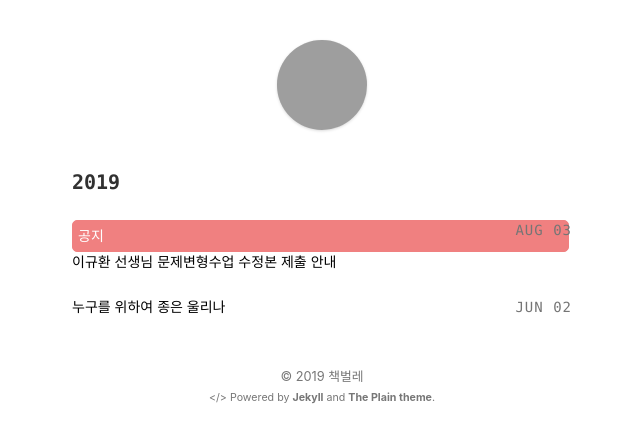
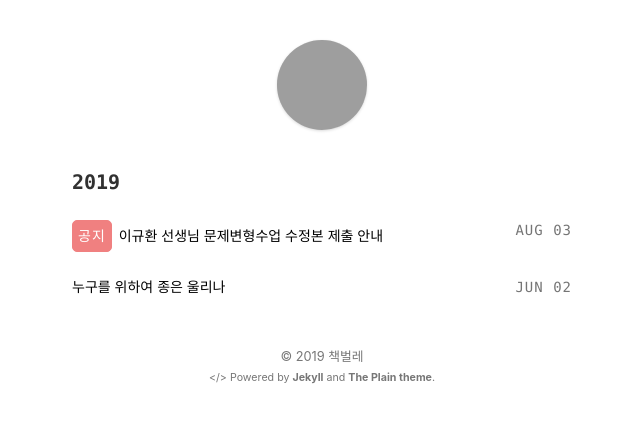
Before and after one commit to stevenoh0908/stevenoh0908.github.io, a Jekyll site: the page built from index.html, in a window 1280 px wide. Shown: the top 443 px of the page, without its empty margins (318-958 px from the left). Built offline with Jekyll 4.4.1, drawn with Linux system fonts in a browser that asks for light colours; grey boxes are pictures that could not be loaded.

Commit message:
Update index.html

```diff
--- a/index.html
+++ b/index.html
@@ -22,7 +22,7 @@
 					</div>
 					<div class="title">
 						{% if post.status == "notice" %}
-						<div style="border: 1px solid LightCoral; background-color: LightCoral; color: white; padding: 5px; border-radius: 5px; padding: 5px; margin-right: 3px;">공지</div>
+						<span style="border: 1px solid LightCoral; background-color: LightCoral; color: white; padding: 5px; border-radius: 5px; padding: 5px; margin-right: 3px;">공지</span>
 						{% endif %}
 						<a href="{{ post.url | prepend: site.baseurl | prepend: site.url }}">{{ post.title }}</a>
 					</div>
```
